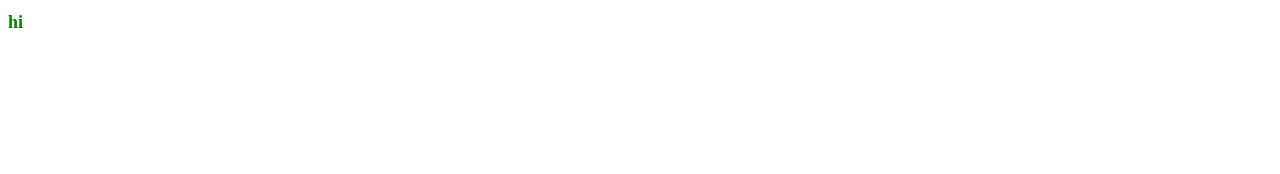
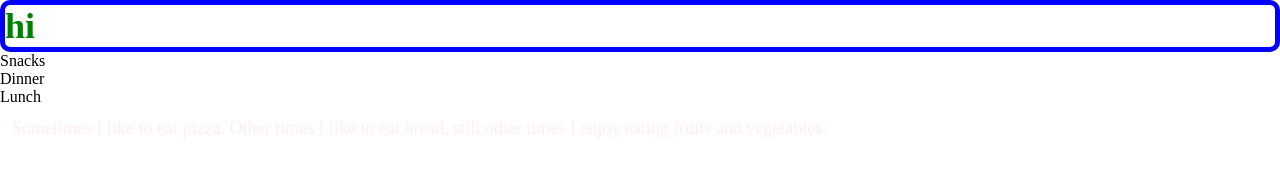
Before and after one commit to kacollins1315/kacollins1315.github.io, a plain HTML site: page index.html in a window 1280 px wide. Drawn offline with Linux system fonts and the light colour scheme.

Commit message:
new stuff

```diff
--- a/index.html
+++ b/index.html
@@ -8,6 +8,16 @@
 <h1> hi</h1>
 
 </body>
-<p>
-</p>
+
+  <ol>
+    <li> Snacks </li>
+    <li>Dinner </li>
+    <li> Lunch </li>
+  </ol>
+<div class="food">
+  <p> Sometimes I like to eat pizza. Other times I like to eat bread,
+    still other times I enjoy eating fruits and vegetables. </p>
+  </div>
+  </p>
+
 </html>
--- a/style.css
+++ b/style.css
@@ -1,5 +1,23 @@
+*{
+  margin:0;
+  padding:0;
+}
 h1 {
-  font-size: 18px;
+  font-size: 36px;
   color: green;
   font-style: Arial;
+  border: 5px solid blue;
+  border-radius: 10px;
   }
+
+.food{
+  font-size: 18px;
+  color: rgb(255, 0, 10, .07);
+  font-style: italic, sans-serif;
+  border: 2px solid #FFF;
+  height: 100;
+  border-radius: 100%;
+  margin: 10px;
+  padding: 10px, 5px;
+
+  }
```
